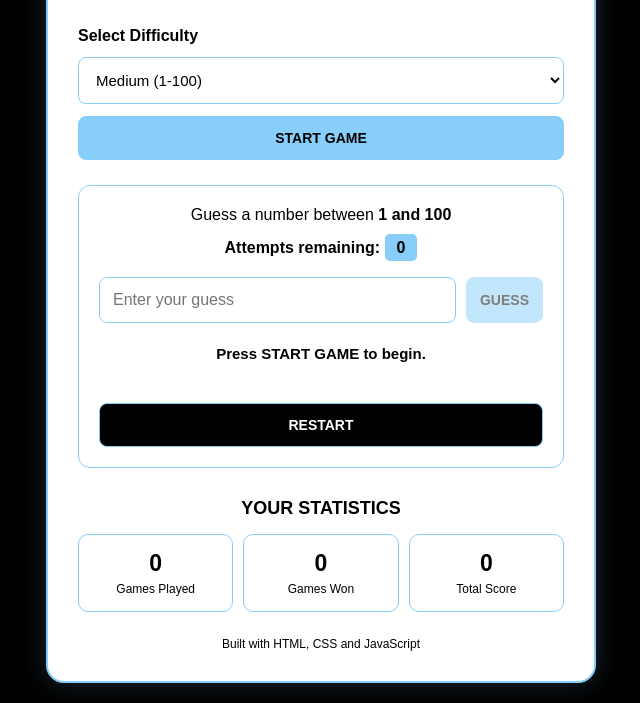
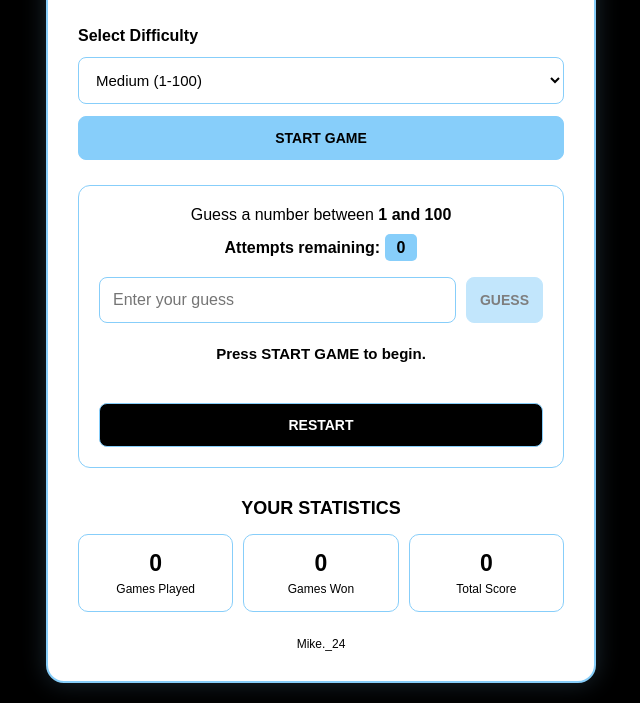
Before and after one commit to michaelwawiny/python-project-02-number-guessing-game, a plain HTML site: page web-calculator/index.html in a window 1280 px wide. Shown: the part 110-813 px from the top of the page, without its empty margins (319-959 px from the left). Drawn offline with Linux system fonts and the light colour scheme.

Commit message:
Improve number guessing game

```diff
--- a/web-calculator/index.html
+++ b/web-calculator/index.html
@@ -79,7 +79,7 @@
       </section>
 
       <footer>
-        <p>Built with HTML, CSS and JavaScript</p>
+        <p>Mike._24</p>
       </footer>
     </main>
 
```
